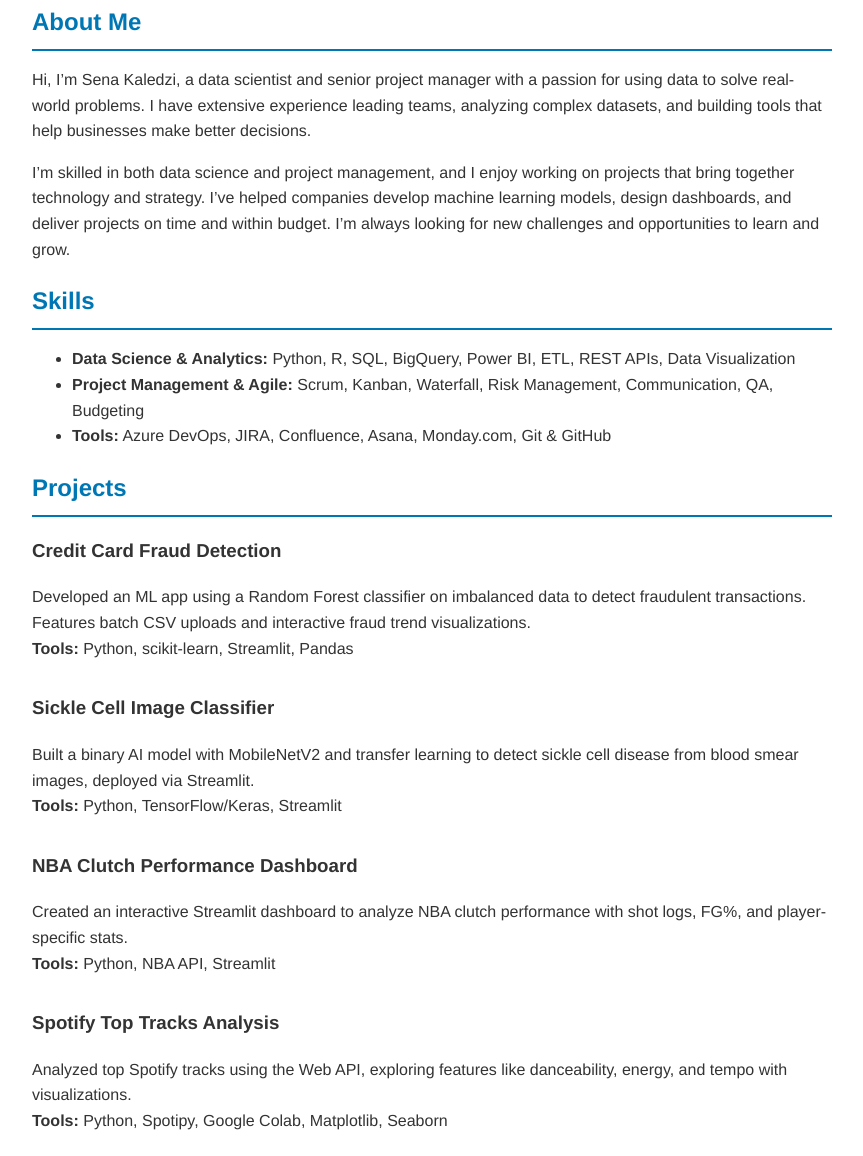
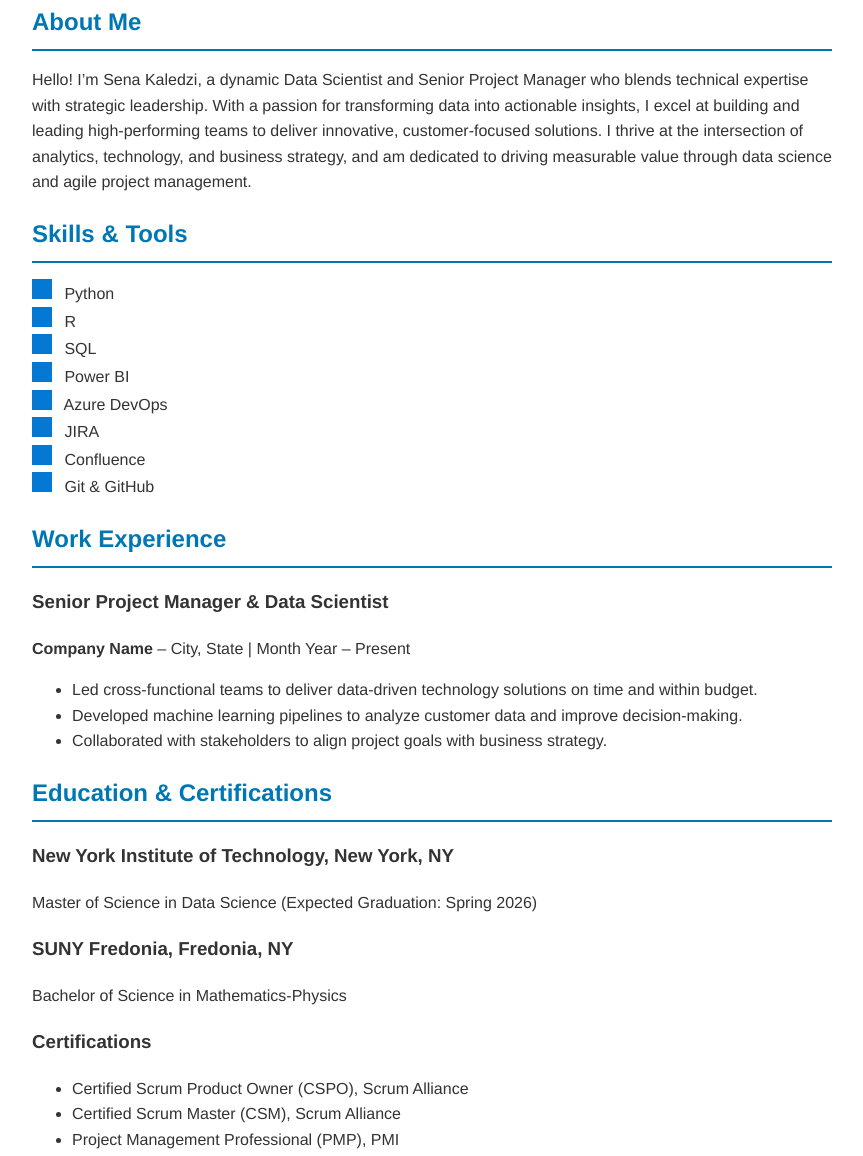
Before and after one commit to kale2861/kale2861.github.io, a plain HTML site: page index.html in a window 1280 px wide. Shown: the part 500-1656 px from the top of the page, without its empty margins (208-1071 px from the left). Drawn offline with Linux system fonts and the light colour scheme; grey boxes are pictures that could not be loaded.

Commit message:
Update index.html

```diff
--- a/index.html
+++ b/index.html
@@ -7,7 +7,6 @@
   <link rel="stylesheet" href="style.css" />
 </head>
 <body>
-
   <header class="hero">
     <div class="hero-content">
       <img src="profile.jpg" alt="Sena Kaledzi" class="profile-pic">
@@ -15,9 +14,7 @@
         <h1>Sena Kaledzi, PMP, CSM, CSPO</h1>
         <p>Data Scientist & Senior Project Manager</p>
         <nav class="social-links">
-          <a href="mailto:kale2861@gmail.com">
-            📧 kale2861@gmail.com
-          </a>
+          <a href="mailto:kale2861@gmail.com">📧 kale2861@gmail.com</a>
           <a href="https://www.linkedin.com/in/senakaledzi/" target="_blank">
             <img src="https://cdn.jsdelivr.net/gh/simple-icons/simple-icons/icons/linkedin.svg" alt="LinkedIn" class="icon"> LinkedIn
           </a>
@@ -32,21 +29,79 @@
   <main>
     <section>
       <h2>About Me</h2>
-      <p>
-        Hi, I’m Sena Kaledzi, a data scientist and senior project manager with a passion for using data to solve real-world problems. I have extensive experience leading teams, analyzing complex datasets, and building tools that help businesses make better decisions.
-      </p>
-      <p>
-        I’m skilled in both data science and project management, and I enjoy working on projects that bring together technology and strategy. I’ve helped companies develop machine learning models, design dashboards, and deliver projects on time and within budget. I’m always looking for new challenges and opportunities to learn and grow.
-      </p>
+      <p>Hello! I’m Sena Kaledzi, a dynamic Data Scientist and Senior Project Manager who blends technical expertise with strategic leadership. With a passion for transforming data into actionable insights, I excel at building and leading high-performing teams to deliver innovative, customer-focused solutions. I thrive at the intersection of analytics, technology, and business strategy, and am dedicated to driving measurable value through data science and agile project management.</p>
     </section>
 
     <section>
-      <h2>Skills</h2>
-      <ul>
-        <li><strong>Data Science & Analytics:</strong> Python, R, SQL, BigQuery, Power BI, ETL, REST APIs, Data Visualization</li>
-        <li><strong>Project Management & Agile:</strong> Scrum, Kanban, Waterfall, Risk Management, Communication, QA, Budgeting</li>
-        <li><strong>Tools:</strong> Azure DevOps, JIRA, Confluence, Asana, Monday.com, Git & GitHub</li>
-      </ul>
+      <h2>Skills & Tools</h2>
+      <div class="skills-logos">
+        <div class="skill-item">
+          <img src="https://cdn.jsdelivr.net/gh/simple-icons/simple-icons/icons/python.svg" alt="Python" class="icon">
+          Python
+        </div>
+        <div class="skill-item">
+          <img src="https://cdn.jsdelivr.net/gh/simple-icons/simple-icons/icons/r.svg" alt="R" class="icon">
+          R
+        </div>
+        <div class="skill-item">
+          <img src="https://cdn.jsdelivr.net/gh/simple-icons/simple-icons/icons/mysql.svg" alt="SQL" class="icon">
+          SQL
+        </div>
+        <div class="skill-item">
+          <img src="https://cdn.jsdelivr.net/gh/simple-icons/simple-icons/icons/microsoftpowerbi.svg" alt="Power BI" class="icon">
+          Power BI
+        </div>
+        <div class="skill-item">
+          <img src="https://cdn.jsdelivr.net/gh/simple-icons/simple-icons/icons/azuredevops.svg" alt="Azure DevOps" class="icon">
+          Azure DevOps
+        </div>
+        <div class="skill-item">
+          <img src="https://cdn.jsdelivr.net/gh/simple-icons/simple-icons/icons/jira.svg" alt="JIRA" class="icon">
+          JIRA
+        </div>
+        <div class="skill-item">
+          <img src="https://cdn.jsdelivr.net/gh/simple-icons/simple-icons/icons/confluence.svg" alt="Confluence" class="icon">
+          Confluence
+        </div>
+        <div class="skill-item">
+          <img src="https://cdn.jsdelivr.net/gh/simple-icons/simple-icons/icons/git.svg" alt="Git" class="icon">
+          Git & GitHub
+        </div>
+      </div>
+    </section>
+
+    <section>
+      <h2>Work Experience</h2>
+      <div class="experience">
+        <h3>Senior Project Manager & Data Scientist</h3>
+        <p><strong>Company Name</strong> – City, State | Month Year – Present</p>
+        <ul>
+          <li>Led cross-functional teams to deliver data-driven technology solutions on time and within budget.</li>
+          <li>Developed machine learning pipelines to analyze customer data and improve decision-making.</li>
+          <li>Collaborated with stakeholders to align project goals with business strategy.</li>
+        </ul>
+      </div>
+      <!-- Add more roles if needed -->
+    </section>
+
+    <section>
+      <h2>Education & Certifications</h2>
+      <div class="education">
+        <h3>New York Institute of Technology, New York, NY</h3>
+        <p>Master of Science in Data Science (Expected Graduation: Spring 2026)</p>
+
+        <h3>SUNY Fredonia, Fredonia, NY</h3>
+        <p>Bachelor of Science in Mathematics-Physics</p>
+      </div>
+
+      <div class="certifications">
+        <h3>Certifications</h3>
+        <ul>
+          <li>Certified Scrum Product Owner (CSPO), Scrum Alliance</li>
+          <li>Certified Scrum Master (CSM), Scrum Alliance</li>
+          <li>Project Management Professional (PMP), PMI</li>
+        </ul>
+      </div>
     </section>
 
     <section>
@@ -98,6 +153,5 @@
   <footer>
     <p>&copy; 2024 Sena Kaledzi</p>
   </footer>
-
 </body>
 </html>
```
